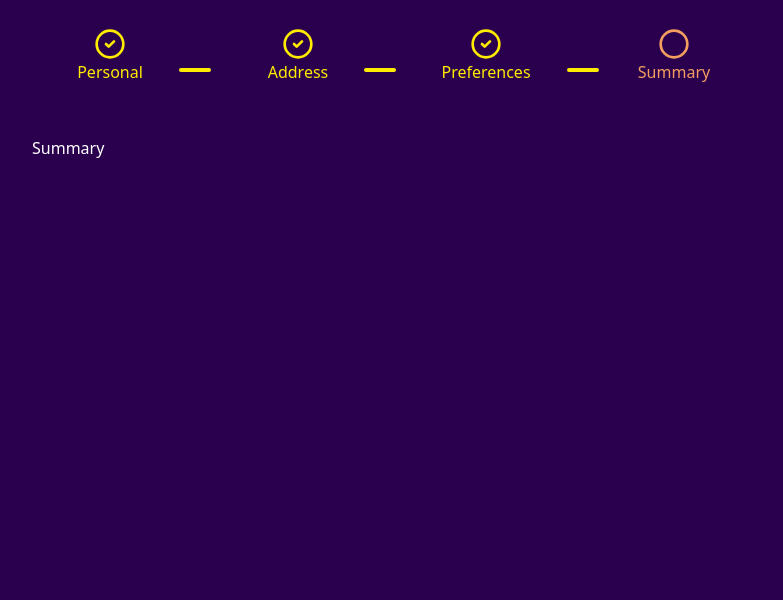
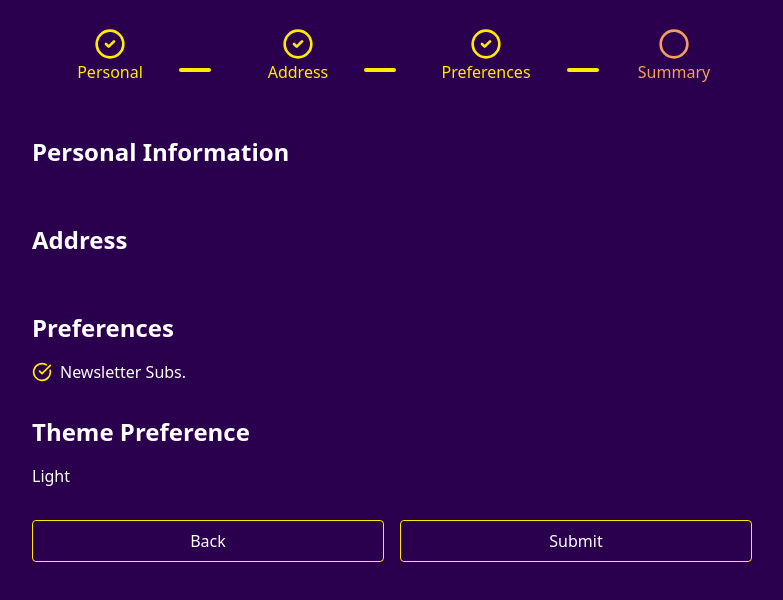
Before and after one commit to EslamMhamed/Multi-Step-Form, a React (Vite) app: page /summary in a window 1280 px wide. Shown: the top 600 px of the page, without its empty margins (248-1031 px from the left). Built offline with nearby package versions, Linux system fonts and the light colour scheme.

Commit message:
summary page

```diff
--- a/src/pages/Summary.tsx
+++ b/src/pages/Summary.tsx
@@ -1,8 +1,89 @@
+import { useNavigate } from "react-router-dom";
+import { useFormContext } from "../context/FormContext";
+import { CheckCircle } from "lucide-react";
 
-function Summary() {
+export default function SummaryPage() {
+  const { state, dispatch } = useFormContext();
+
+  const navigate = useNavigate();
+
+  function handleSubmit() {
+    console.log("Form submitted:", state);
+
+    dispatch({ type: "RESET_FORM" });
+
+    alert("Form Submitted Successfully!");
+
+    navigate("/");
+  }
+
   return (
-    <div>Summary</div>
-  )
+    <section className="flex flex-col gap-8">
+      <div className="space-y-4">
+        <h2 className="text-2xl font-bold">Personal Information</h2>
+        <div className="grid gap-2 sm:grid-cols-2">
+          <p>{state.personalInfo.firstName}</p>
+          <p>{state.personalInfo.lastName}</p>
+          <p>{state.personalInfo.email}</p>
+        </div>
+      </div>
+
+      <div className="space-y-4">
+        <h2 className="text-2xl font-bold">Address</h2>
+        <div className="grid gap-2 sm:grid-cols-2">
+          <p>{state.addressInfo.street}</p>
+          <p>{state.addressInfo.city}</p>
+          <p>{state.addressInfo.zipCode}</p>
+        </div>
+      </div>
+
+      <div className="space-y-4">
+        <h2 className="text-2xl font-bold">Preferences</h2>
+        {state.preferences.newsletter || state.preferences.notifications ? (
+          <>
+            {state.preferences.newsletter && (
+              <p className="flex items-center gap-x-2">
+                <CheckCircle className="size-5 text-[#FFEB00]" />
+                Newsletter Subs.
+              </p>
+            )}
+
+            {state.preferences.notifications && (
+              <p className="flex items-center gap-x-2">
+                <CheckCircle className="size-5 text-[#FFEB00]" />
+                Notifications Enabled
+              </p>
+            )}
+          </>
+        ) : (
+          "No Preferences"
+        )}
+      </div>
+
+      <div>
+        <h2 className="text-2xl font-bold">
+          Theme Preference{" "}
+          <span className="block capitalize text-base font-normal mt-4">
+            {state.preferences.theme}
+          </span>
+        </h2>
+      </div>
+
+      <div className="flex *:basis-1/2 gap-4">
+        <button
+          className="p-2 border border-[#FFEB00] rounded-sm transition-colors hover:bg-[#FFEB00] hover:text-[#2A004E]"
+          type="button"
+          onClick={() => navigate("/preferences")}
+        >
+          Back
+        </button>
+        <button
+          className="p-2 border border-[#FFEB00] rounded-sm transition-colors hover:bg-[#FFEB00] hover:text-[#2A004E]"
+          onClick={handleSubmit}
+        >
+          Submit
+        </button>
+      </div>
+    </section>
+  );
 }
-
-export default Summary
```
